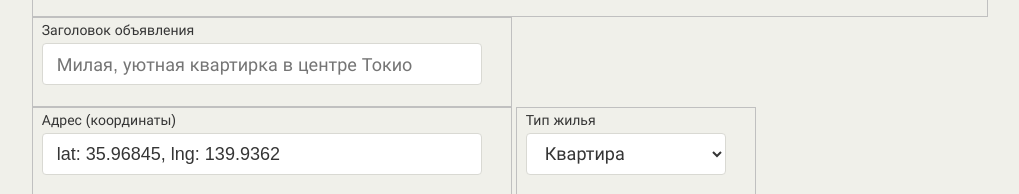
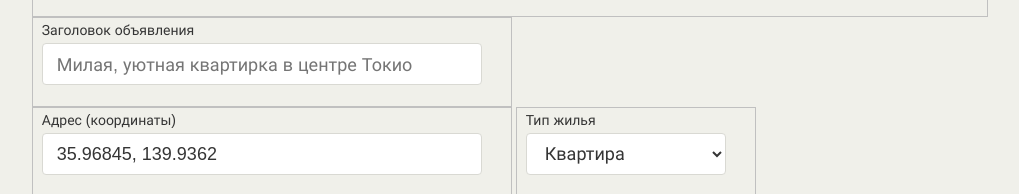
Before and after one commit to htmlacademy-javascript/1841149-keksobooking-25, a website with bundled scripts: page index.html in a window 1280 px wide. Shown: the part 840-1034 px from the top of the page, without its empty margins (90-1109 px from the left). Built offline with nearby package versions, Linux system fonts and the light colour scheme.

Commit message:
fix: update location value in HTML

```diff
--- a/index.html
+++ b/index.html
@@ -95,7 +95,7 @@
         </fieldset>
         <fieldset class="ad-form__element ad-form__element--wide">
           <label class="ad-form__label" for="address">Адрес (координаты)</label>
-          <input id="address" name="address" type="text" value="lat: 35.96845, lng: 139.9362" required readonly
+          <input id="address" name="address" type="text" value="35.96845, 139.9362" required readonly
           data-pristine-required-message="Обязательное поле"
           >
         </fieldset>
```
